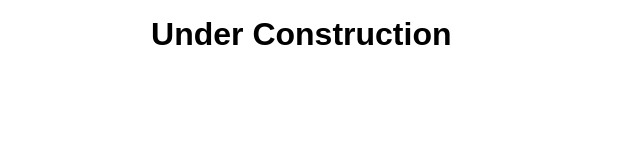
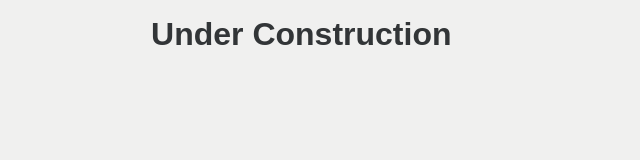
Before and after one commit to bwill-coding/bwill-coding.github.io, a plain HTML site: page index.html in a window 1280 px wide. Shown: the whole page, without its empty margins (0-640 px from the left). Drawn offline with Linux system fonts and the light colour scheme.

Commit message:
Update main.css
adding colors

```diff
--- a/css/main.css
+++ b/css/main.css
@@ -1,15 +1,20 @@
 :root {
 	font-size: 1.25vw;
 	font-family: sans-serif;
-    --golden-ratio-lg: 0.618;
-    --golden-ratio-sm: calc(1 - var(--golden-ratio-lg));
-    --container-width: calc(100vw - (100vw*var(--golden-ratio-lg)*var(--golden-ratio-lg)*var(--golden-ratio-lg)));
+    	--golden-ratio-lg: 0.618;
+    	--golden-ratio-sm: calc(1 - var(--golden-ratio-lg));
+    	--container-width: calc(100vw - (100vw*var(--golden-ratio-lg)*var(--golden-ratio-lg)*var(--golden-ratio-lg)));
 }
 
 * {
 	padding: 0;
 	margin: 0;
 	box-sizing: border-box;
+	color: #323537;
+}
+
+body {
+	background-color: #f0f0ef;
 }
 
 ul {
```
